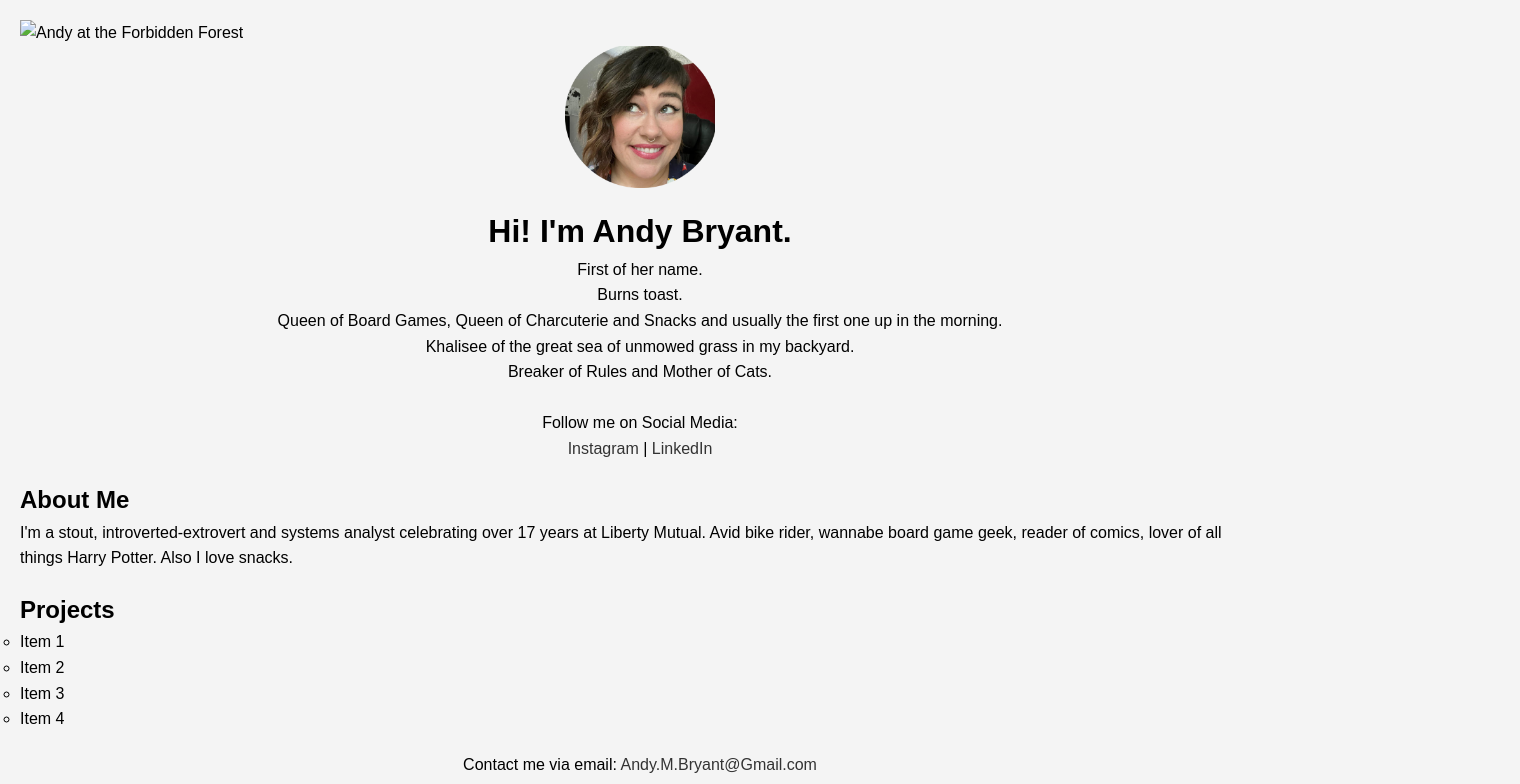
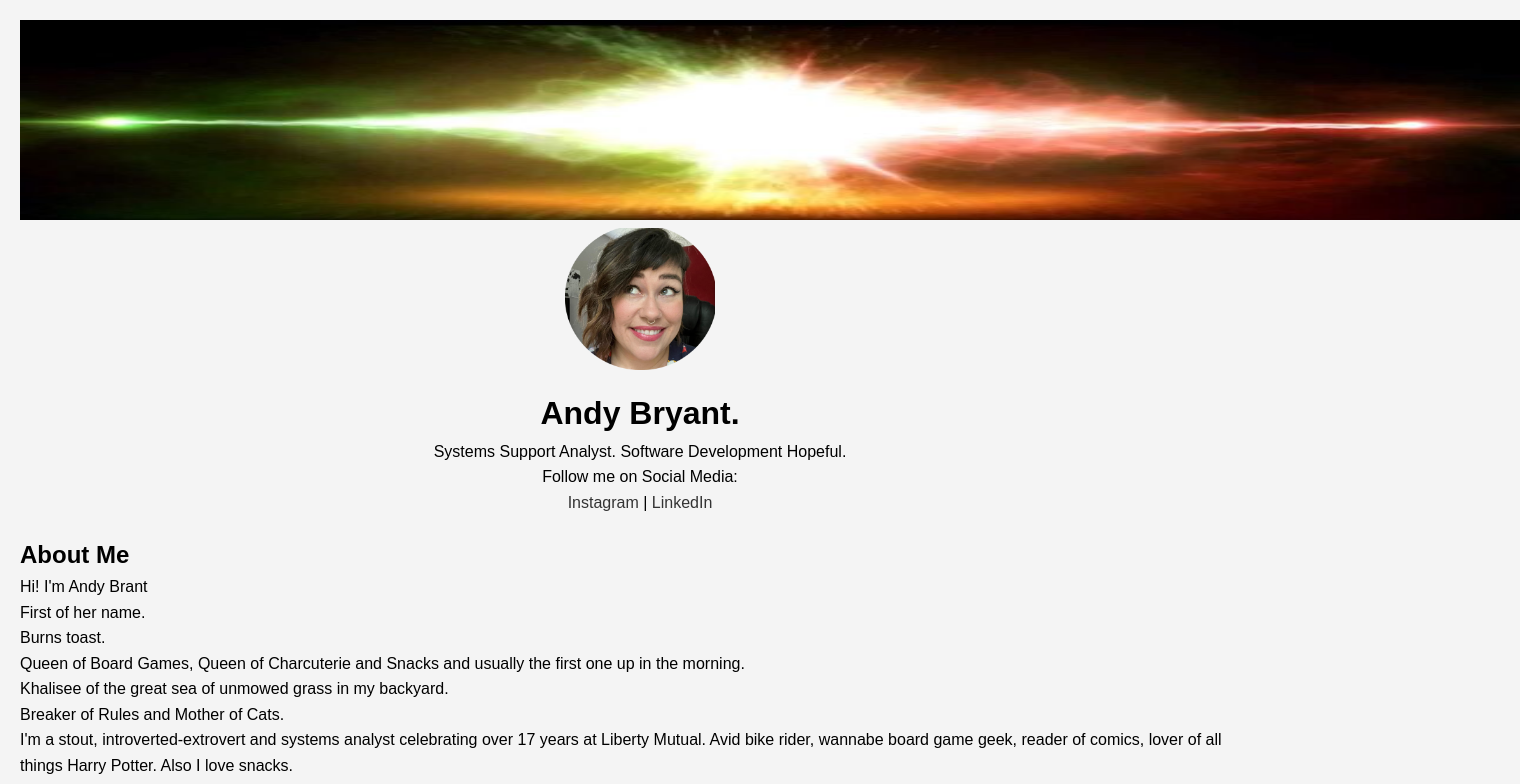
Before and after one commit to go-andy-go/bio, a plain HTML site: page bio.html in a window 1280 px wide. Shown: the top 784 px of the page, 1520 px wide, since content can reach past the window. Drawn offline with Linux system fonts and the light colour scheme; files whose address does not match are found by name.

Commit message:
commit 12

```diff
--- a/bio.css
+++ b/bio.css
@@ -17,8 +17,8 @@ header {
 }
 
 .banner-img {
-  width: 2000px;
-  height: 150px;
+  width: 1500px;
+  height: 200px;
 }
 
 .profile-img {
--- a/bio.html
+++ b/bio.html
@@ -2,36 +2,35 @@
 <html lang="en">
 
 <head>
-
-<body>
     <meta charset="UTF-8">
     <meta name="viewport" content="width=device-width, initial-scale=1.0">
     <title>Andy's Bio</title>
     <link rel="stylesheet" href="bio.css">
-    <img src="/Users/n0151753/Projects/bio/spell1.jpg" alt="Andy at the Forbidden Forest"
-        class="banner-img">
+</head>
+
+<body>
+    <img src="/Users/n0151753/Projects/bio/spell1.jpeg" alt="Priori Incantatum" class="banner-img">
     <header>
         <img src="/Users/n0151753/Projects/bio/andy 1.png" alt="Andy" class="profile-img">
-        <h1> Hi! I'm Andy Bryant.</h1>
-        <p> First of her name. <br>
-            Burns toast.<br>
-            Queen of Board Games, Queen of Charcuterie and Snacks and usually the first one up in the morning.<br>
-            Khalisee of the great sea of unmowed grass in my backyard.<br>
-            Breaker of Rules and Mother of Cats.<br>
-        </p>
-        <br>
+        <h1> Andy Bryant.</h1>
+        <p> Systems Support Analyst. Software Development Hopeful.</p>
         <p> Follow me on Social Media:</p>
-        <p>
-            <a href="https://www.instagram.com/go.andy.go/" target="_blank">Instagram</a> |
-            <a href="https://www.linkedin.com/in/goandygo/" target="_blank">LinkedIn</a>
-        </p>
+        <a href="https://www.instagram.com/go.andy.go/" target="_blank">Instagram</a> |
+        <a href="https://www.linkedin.com/in/goandygo/" target="_blank">LinkedIn</a>
     </header>
     <main>
         <section class="bio">
             <H2>About Me</H2>
-            <p>I'm a stout, introverted-extrovert and systems analyst celebrating over 17 years at Liberty Mutual. Avid
-                bike rider, wannabe board game geek, reader of comics,
-                lover of all things Harry Potter. Also I love snacks.
+            <p>
+                Hi! I'm Andy Brant <br>
+                First of her name. <br>
+                Burns toast.<br>
+                Queen of Board Games, Queen of Charcuterie and Snacks and usually the first one up in the morning.<br>
+                Khalisee of the great sea of unmowed grass in my backyard.<br>
+                Breaker of Rules and Mother of Cats.<br>
+                I'm a stout, introverted-extrovert and systems analyst celebrating over 17 years at Liberty Mutual. Avid
+                bike rider, wannabe board game geek, reader of comics, lover of all things Harry Potter. Also I love
+                snacks.
             </p>
         </section>
         <section class="projects">
```
